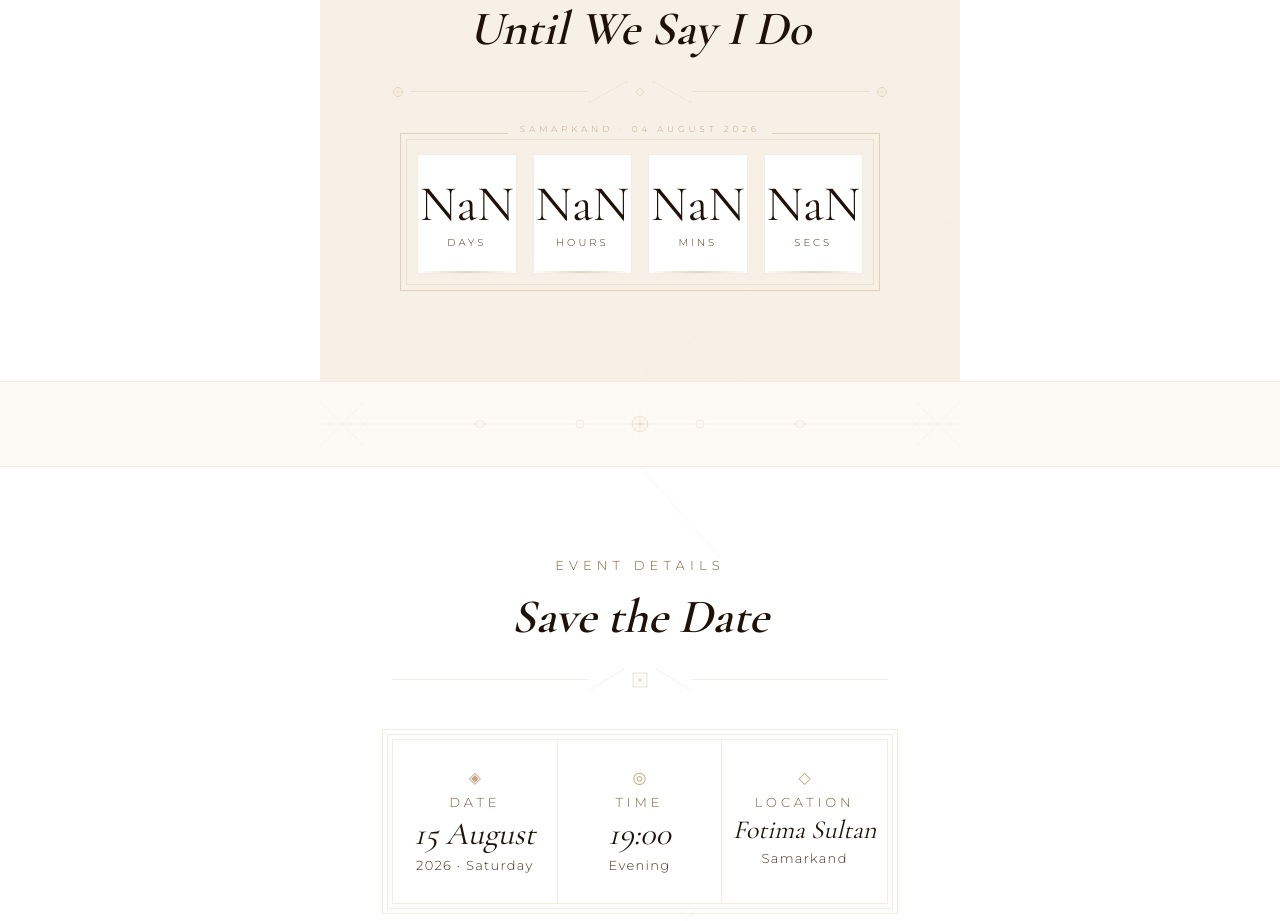
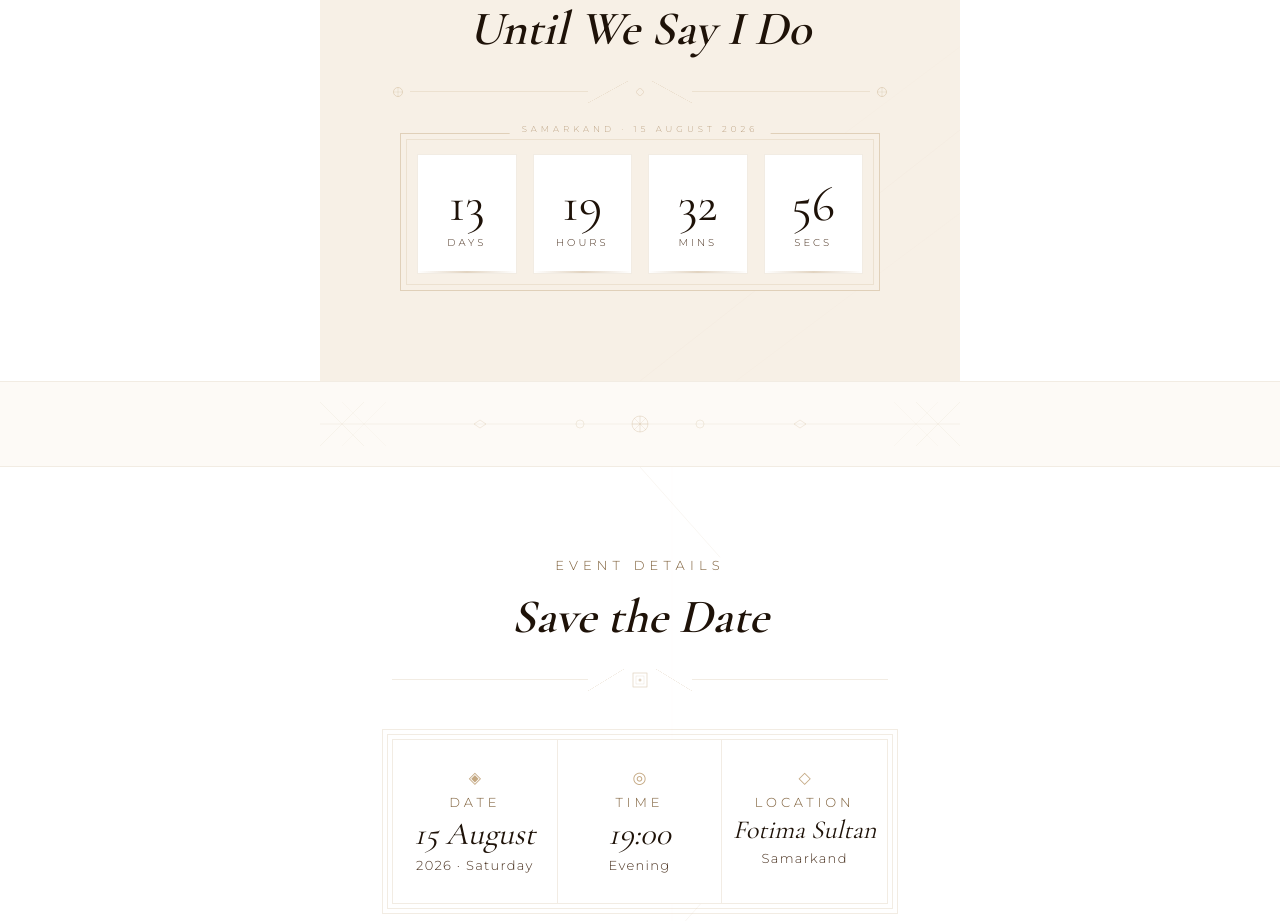
Before and after one commit to little-7o7/invitation_ap, a Next.js app: page / in a window 1280 px wide. Shown: the part 2180-3101 px from the top of the page. Built offline with nearby package versions, Linux system fonts and the light colour scheme.

Commit message:
time change

```diff
--- a/app/components/invitation/Countdown.tsx
+++ b/app/components/invitation/Countdown.tsx
@@ -7,7 +7,7 @@ export default function Countdown({ t }: { t: Translations }) {
 
   useEffect(() => {
     const tick = () => {
-      const diff = new Date('2026-15-04T19:00:00+05:00').getTime() - Date.now();
+      const diff = new Date('2026-08-15T19:00:00+05:00').getTime() - Date.now();
       if (diff <= 0) {
         setTimeLeft({ d: '00', h: '00', m: '00', s: '00' });
         return;
@@ -46,7 +46,7 @@ export default function Countdown({ t }: { t: Translations }) {
         <svg width="12" height="12" viewBox="0 0 12 12" fill="none" style={{'flexShrink':'0','marginLeft':'6px'}}><circle cx="6" cy="6" r="4.5" stroke="#c4a882" strokeWidth=".6" fill="none" opacity=".6"/><line x1="6" y1="1" x2="6" y2="11" stroke="#c4a882" strokeWidth=".5" opacity=".4"/><line x1="1" y1="6" x2="11" y2="6" stroke="#c4a882" strokeWidth=".5" opacity=".4"/></svg>
       </div>
       <div className="cd-frame rev">
-        <div className="cd-frame-label">Samarkand · 04 August 2026</div>
+        <div className="cd-frame-label">Samarkand · 15 August 2026</div>
         <div className="cd stagger">
           <div className="cd-b rev"><div className="cd-n" >{timeLeft.d}</div><div className="cd-l">{t.days}</div></div>
           <div className="cd-b rev"><div className="cd-n" >{timeLeft.h}</div><div className="cd-l">{t.hours}</div></div>
```
